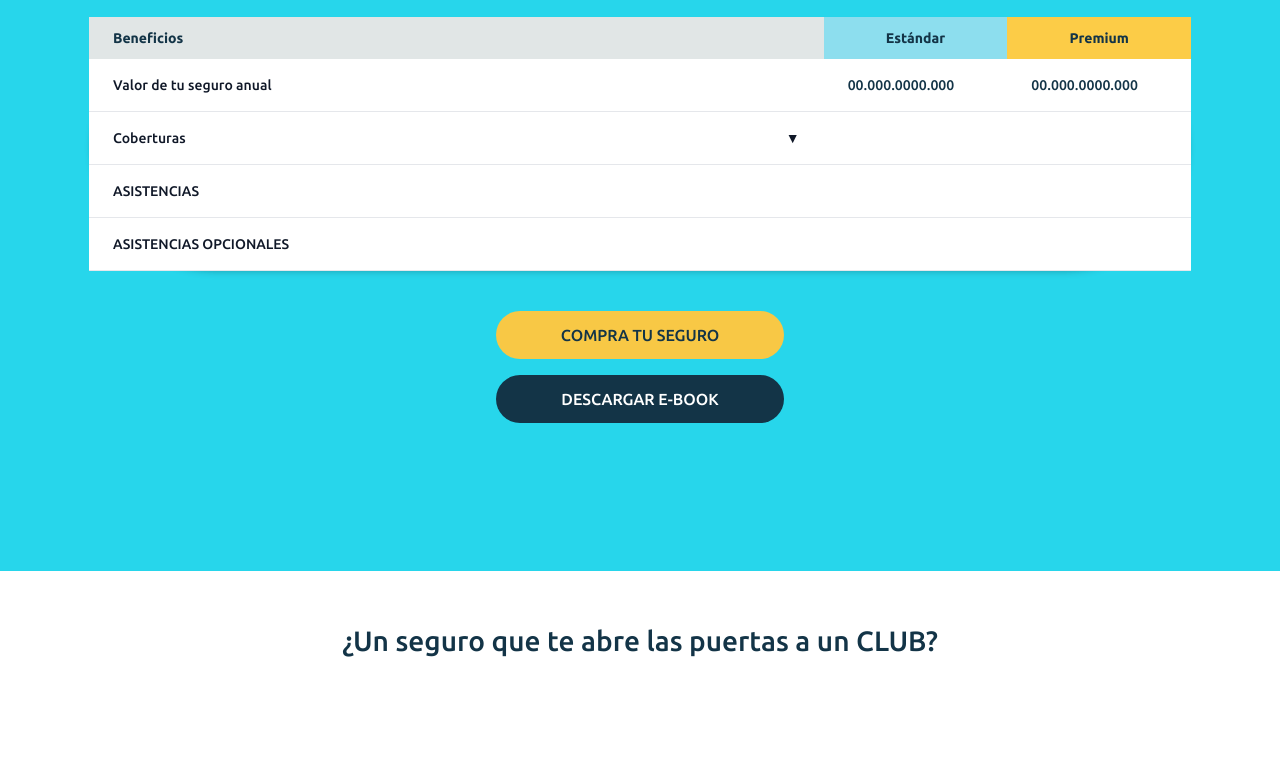
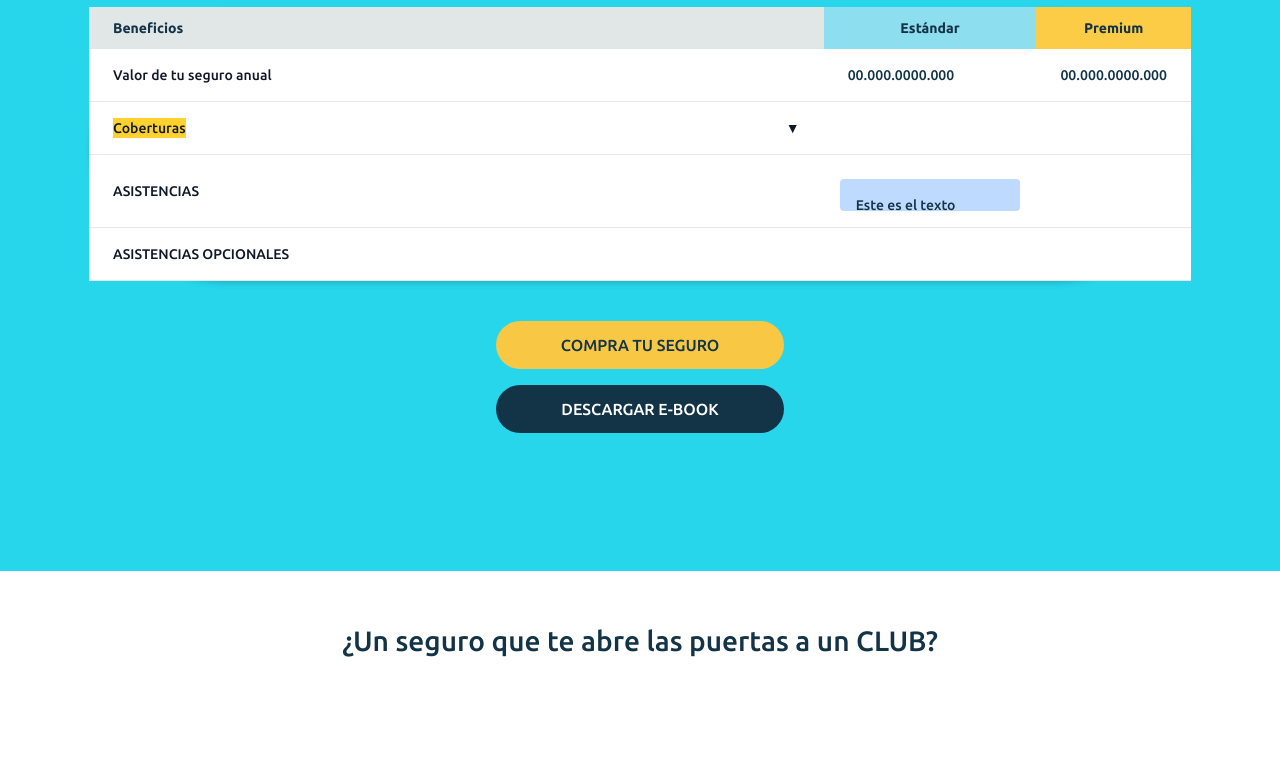
Before and after one commit to CesarMartinez7/pelu, an Angular app: page / in a window 1280 px wide. Shown: the part 1829-2596 px from the top of the page. Built offline with nearby package versions, Linux system fonts and the light colour scheme.

Commit message:
ADD NEW FEATURES

```diff
--- a/src/app/routes/home/home.component.html
+++ b/src/app/routes/home/home.component.html
@@ -197,7 +197,7 @@
           </tr>
           <tr class="border-b border-gray-200">
             <th scope="row" class="px-6 py-4 font-medium text-gray-900 whitespace-nowrap flex justify-between ">
-              <div>Coberturas</div>
+              <button class="bg-amber-300" (click)="activate = !activate" >Coberturas</button>
               <div>{{`▼`}}
               </div>
             </th>
@@ -208,8 +208,21 @@
             <th scope="row" class="px-6 py-4 font-medium text-gray-900 whitespace-nowrap ">
               ASISTENCIAS
             </th>
-            <!-- <td class="px-6 py-4">Black</td>
-            <td class="px-6 py-4 bg-gray-100">Accessories</td> -->
+            <div class="p-4">
+
+              <div
+                [ngClass]="{
+                  'max-h-0 overflow-hidden': !activate,
+                  'max-h-96': activate
+                }"
+                class="transition-all duration-500 ease-in-out bg-blue-200 p-4 mt-2 rounded"
+              >
+                <p>
+                  Este es el texto desplegable con transición suave 🧈✨.
+                </p>
+              </div>
+            </div>
+
 
           </tr>
           <tr class="border-b border-gray-200">
@@ -225,8 +238,11 @@
       </table>
     </div>
 
+  </div>
 
-  </div>
+
+
+
   <div>
     <div class="flex flex-col gap-4 mt-6">
       <button class="btn-yellow">COMPRA TU SEGURO</button>
--- a/src/app/routes/home/home.component.ts
+++ b/src/app/routes/home/home.component.ts
@@ -1,7 +1,7 @@
 import { Component } from '@angular/core';
 import { NavbarComponent } from '../../components/navbar/navbar.component';
 import { FooterComponent } from '../../components/footer/footer.component';
-
+import { CommonModule } from '@angular/common';
 
 interface FormArray{
   label: string
@@ -10,7 +10,7 @@ interface FormArray{
 
 @Component({
   selector: 'app-home',
-  imports: [NavbarComponent, FooterComponent],
+  imports: [NavbarComponent, FooterComponent, CommonModule],
   templateUrl: './home.component.html',
   styleUrl: './home.component.css'
 })
@@ -32,4 +32,13 @@ export class HomeComponent {
     { label: "Numero de documento", type: "number" },
     { label: "Correo electrónico", type: "email" },
   ];
+
+  mostrar(){
+    window.alert("jdfjdsf")
+  }
+
+  handleClickActivate(){
+    this.activate = !this.activate
+  }
+
 };
```
Also changed, not shown: 1 other file (tests, documents, lock files or other folders).
